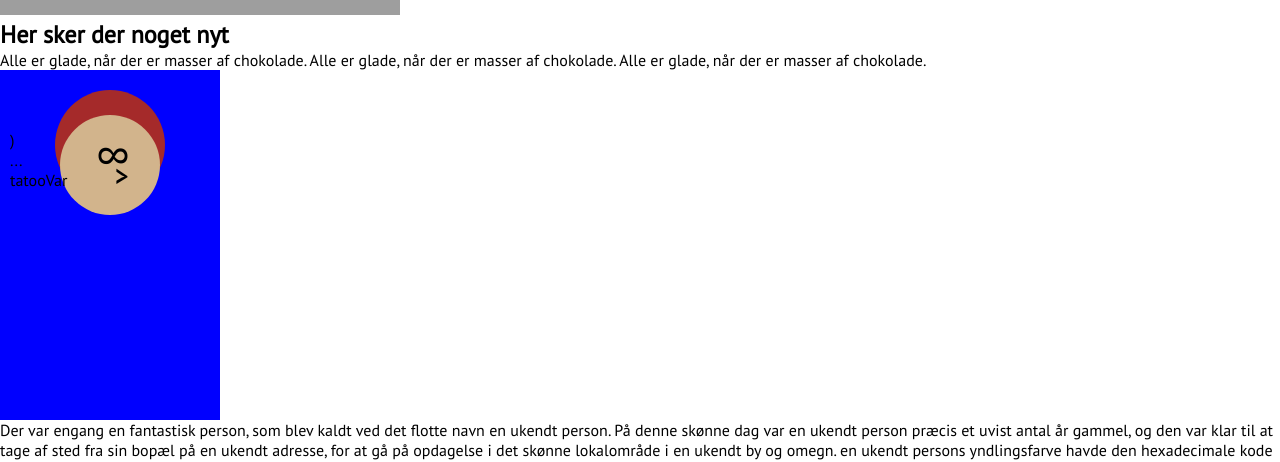
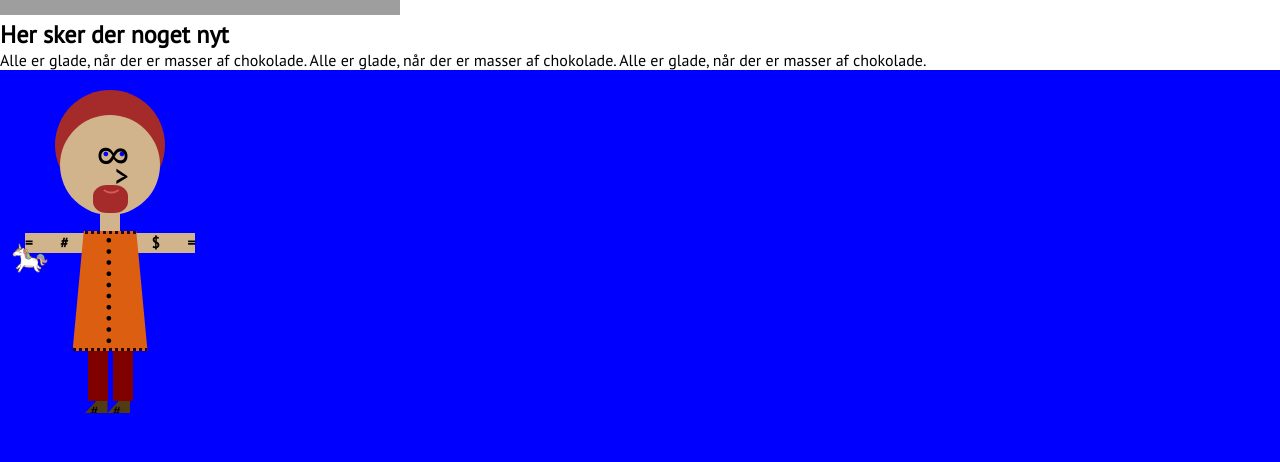
Before and after one commit to simonnyholm/reactsandbox, a React (Create React App) app: page / in a window 1280 px wide. Shown: the part 458-920 px from the top of the page. Built offline with nearby package versions, Linux system fonts and the light colour scheme; grey boxes are pictures that could not be loaded.

Commit message:
add done styling person

```diff
--- a/src/components/FunInput.jsx
+++ b/src/components/FunInput.jsx
@@ -1,13 +1,16 @@
 import { useState } from "react";
 /** @jsxImportSource @emotion/react */
 import { css } from "@emotion/react";
+import unicorn from "../img/unicorn.png";
 
 const FunInput = () => {
   const styles = {
     personBackground: css`
+      background-color: blue;
+    `,
+    personBox: css`
       width: 220px;
-      height: 350px;
-      background-color: blue;
+      height: 400px;
       padding: 20px 10px;
     `,
     hair: css`
@@ -16,6 +19,11 @@ const FunInput = () => {
       height: 110px;
       border-radius: 50%;
       background-color: brown;
+      writing-mode: vertical-rl;
+      text-align: center;
+      padding: 54px 20px 40px 40px;
+      font-size: 40px;
+      color: blue;
     `,
     head: css`
       margin: -85px auto;
@@ -29,8 +37,95 @@ const FunInput = () => {
       font-size: 40px;
     `,
     beard: css`
-
-    `
+      margin: 55px auto 0;
+      width: 35px;
+      height: 28px;
+      background-color: brown;
+      border-radius: 40%;
+      writing-mode: vertical-rl;
+      padding: 5px;
+      color: #d75959;
+      font-weight: 700;
+    `,
+    neck: css`
+      width: 20px;
+      height: 20px;
+      margin: 0 auto;
+      background-color: tan;
+    `,
+    arms: css`
+      width: 170px;
+      height: 20px;
+      background-color: tan;
+      margin: 0 auto;
+      display: flex;
+      justify-content: space-between;
+      font-size: 15px;
+      font-weight: 600;
+    `,
+    rightFingers: css`
+      position: relative;
+    `,
+    outfitTop: css`
+      margin: -22px auto -20px;
+      width: 75px;
+      height: 120px;
+      background-color: rgb(220, 94, 16);
+      clip-path: polygon(15% 0%, 85% 0%, 100% 100%, 0% 100%);
+      writing-mode: vertical-rl;
+      text-align: center;
+      padding: 10px auto;
+      font-size: 40px;
+      border-top: dotted #200a0a;
+      border-bottom: dotted #200a0a;
+    `,
+    holdItem: css`
+      position: absolute;
+      width: 10px;
+      margin-top: -15px;
+    `,
+    holdItemImg: css`
+      width: 40px;
+    `,
+    legs: css`
+      margin: 0 auto;
+      display: flex;
+      justify-content: space-around;
+      height: 100px;
+      width: 50px;
+    `,
+    leftLeg: css`
+      width: 20px;
+      height: 70px;
+      background-color: maroon;
+    `,
+    rightLeg: css`
+      width: 20px;
+      height: 70px;
+      background-color: maroon;
+    `,
+    feet: css`
+      margin: -30px auto;
+      display: flex;
+      justify-content: space-around;
+      height: 20px;
+      width: 50px;
+      padding-right: 5px;
+    `,
+    leftFoot: css`
+      width: 25px;
+      height: 12px;
+      background-color: #513b11;
+      clip-path: polygon(50% 0%, 100% 0%, 100% 100%, 0% 100%);
+      padding: 0 0 10px 5px;
+    `,
+    rightFoot: css`
+      width: 25px;
+      height: 12px;
+      background-color: #513b11;
+      clip-path: polygon(50% 0%, 100% 0%, 100% 100%, 0% 100%);
+      padding: 0 0 10px 5px;
+    `,
   };
 
   const [genderValue, setGenderValue] = useState("person");
@@ -46,7 +141,10 @@ const FunInput = () => {
   return (
     <>
       <div className="personBackground" css={styles.personBackground}>
-        <div className="hair" css={styles.hair}></div>
+        <div className="personBox" css={styles.personBox}>
+          <div className="hair" css={styles.hair}>
+            :
+          </div>
           <div className="head" css={styles.head}>
             {" "}
             <span css={styles.eyes}>8</span>
@@ -55,16 +153,30 @@ const FunInput = () => {
           <div className="beard" css={styles.beard}>
             )
           </div>
+          <div className="neck" css={styles.neck}></div>
+          <div className="arms" css={styles.arms}>
+            <p css={styles.leftFingers}>=</p> <p css={styles.leftTatoo}>#</p>{" "}
+            <p></p> <p></p>
+            <p css={styles.leftTatoo}>$</p> <p css={styles.rightFingers}>=</p>
+          </div>
+          <div className="holdItem" css={styles.holdItem}>
+            <img css={styles.holdItemImg} src={unicorn} alt="" />
+          </div>
           <div className="outfitTop" css={styles.outfitTop}>
-          ...
+            ..........
           </div>
-        <div className="arms" css={styles.arms}>
-          tatooVar
+
+          <div className="legs" css={styles.legs}>
+            <div className="leftLeg" css={styles.leftLeg}></div>
+            <div className="rightLeg" css={styles.rightLeg}></div>
           </div>
-        <div className="outfitBottom" css={styles.outfitBottom}></div>
-        <div className="feet">
+          <div className="feet" css={styles.feet}>
             <div className="leftFoot" css={styles.leftFoot}>
-            <div className="rightFoot" css={styles.leftFoot}></div>
+              #
+            </div>
+            <div className="rightFoot" css={styles.rightFoot}>
+              #
+            </div>
           </div>
         </div>
       </div>
```
Also changed, not shown: src/img/unicorn.png (added). Lines whose indentation alone changed are shown as unchanged.
